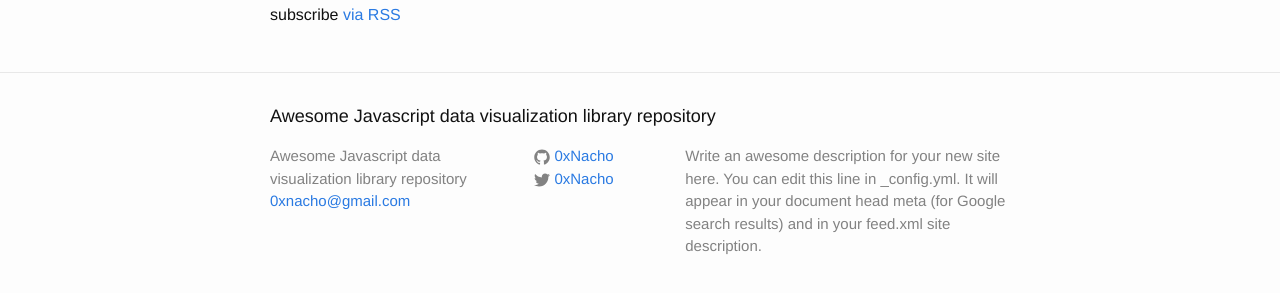
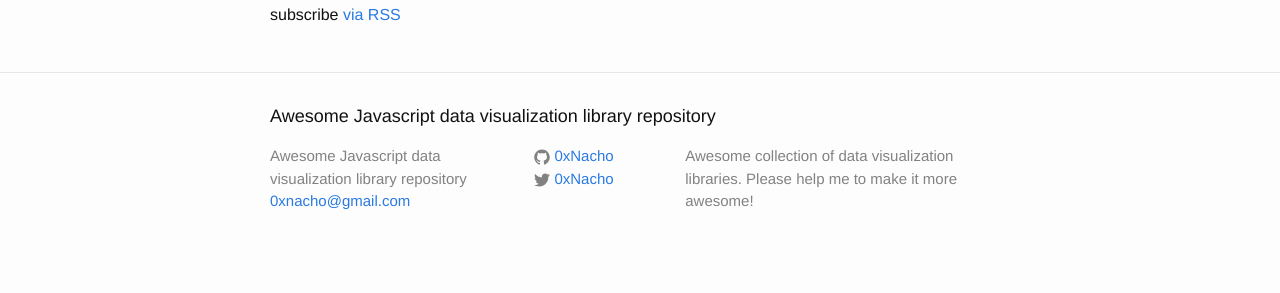
Before and after one commit to 0xNacho/Awesome-Javascript-Data-Visualization, a Jekyll site: the page built from index.html, in a window 1280 px wide and 900 px high, scrolled down 1484 px, cut to the strip 582-875 px from the top of the window. Built offline with Jekyll 4.4.1, drawn with Linux system fonts in a browser that asks for light colours.

Commit message:
some minor changes

```diff
--- a/_config.yml
+++ b/_config.yml
@@ -1,10 +1,7 @@
 # Site settings
 title: Awesome Javascript data visualization library repository
 email: 0xnacho@gmail.com
-description: > # this means to ignore newlines until "baseurl:"
-  Write an awesome description for your new site here. You can edit this
-  line in _config.yml. It will appear in your document head meta (for
-  Google search results) and in your feed.xml site description.
+description: Awesome collection of data visualization libraries. Please help me to make it more awesome!
 baseurl: "https://0xnacho.github.io/Awesome-Javascript-Data-Visualization" # the subpath of your site, e.g. /blog/
 url: "https://0xnacho.github.io/Awesome-Javascript-Data-Visualization" # the base hostname & protocol for your site
 twitter_username: 0xNacho
--- a/index.html
+++ b/index.html
@@ -19,7 +19,7 @@ layout: default
   </ul>
   {% for l in site.data.libraries %}
     {%for example in l.examples%}
-      <div class="col-xs-5">
+      <div>
         {{example.html}}
       </div>
     {% endfor %}
```
Also changed, not shown: 4 other files.
